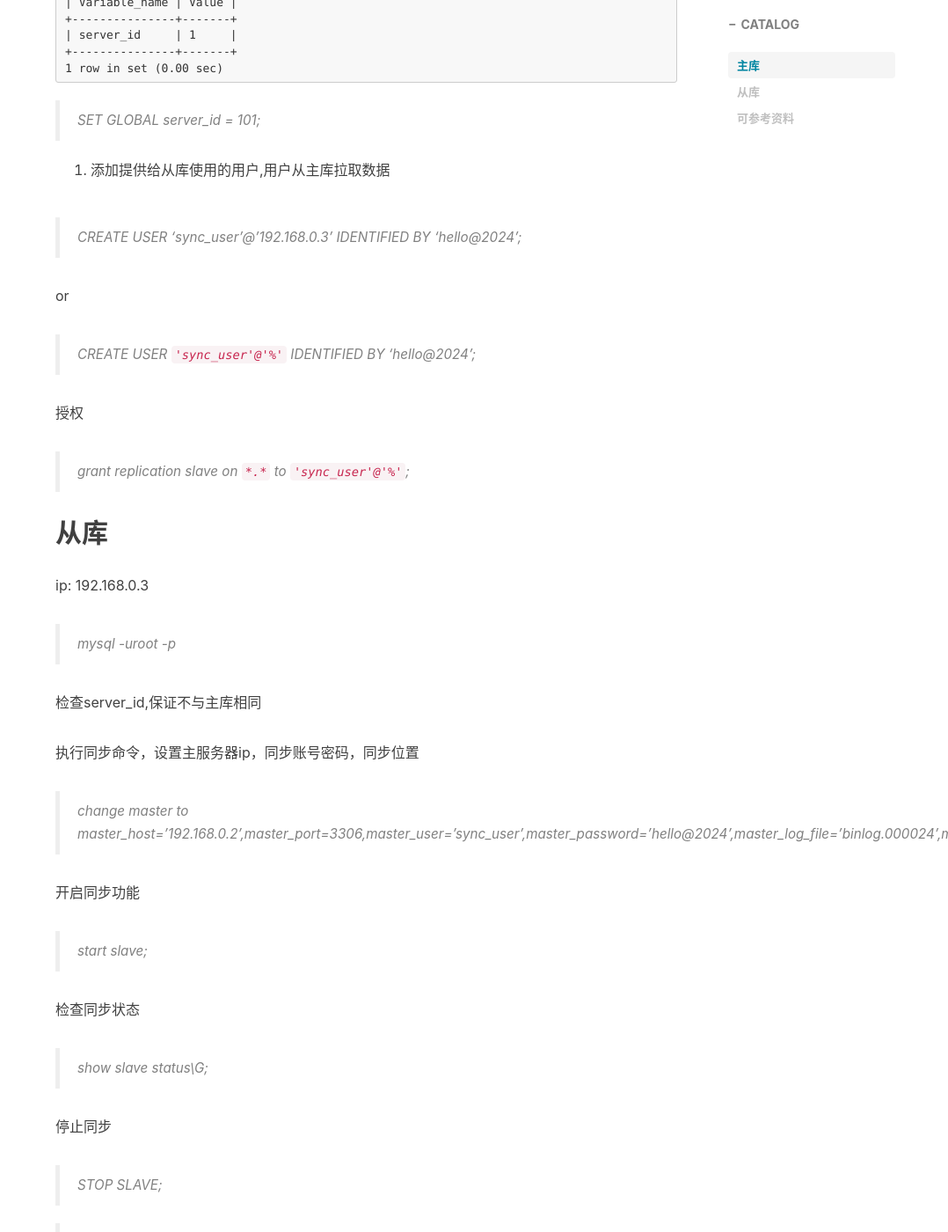
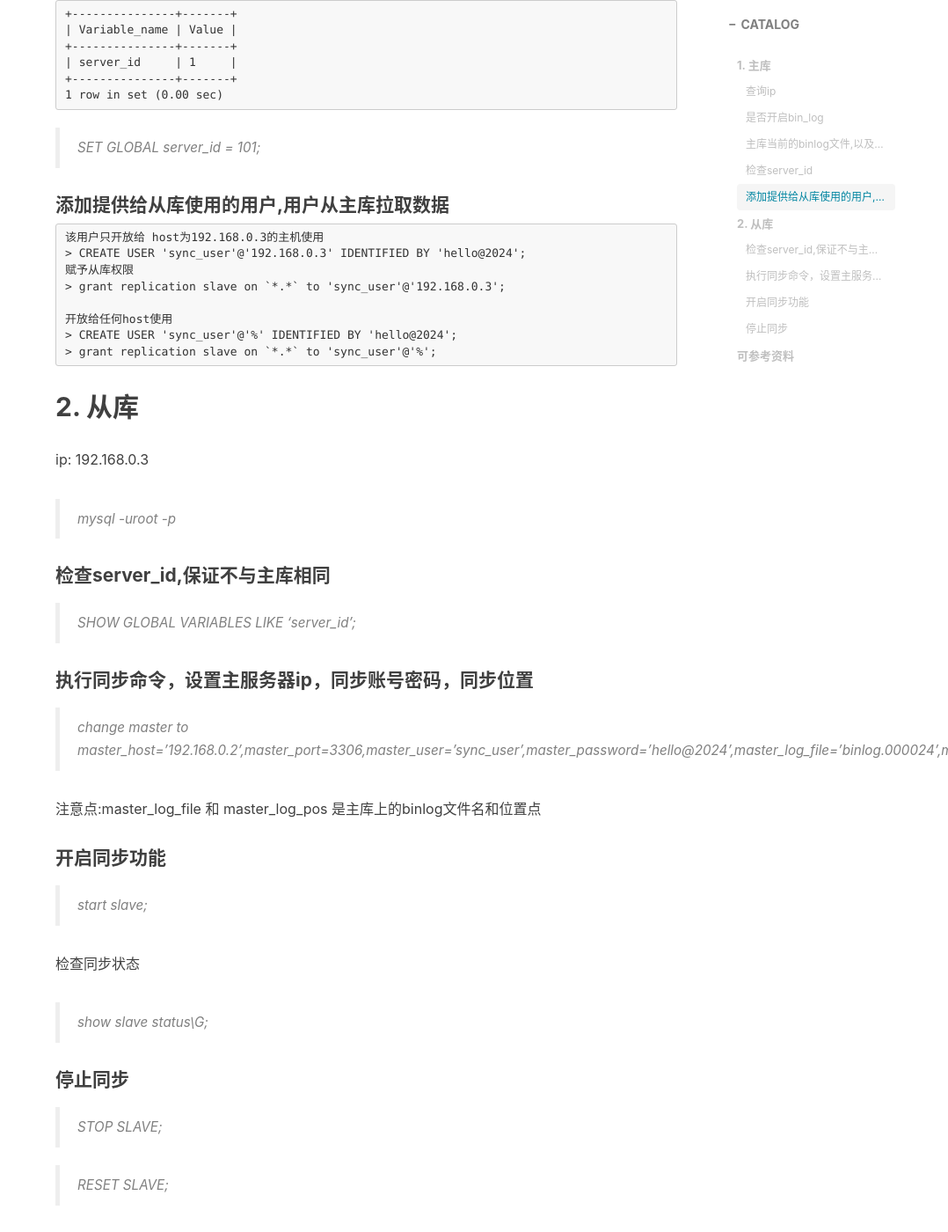
Before and after one commit to morningcat2018/morningcat2018.github.io, a Jekyll site: the page built from _posts/2024-04-18-[MySQL] 主从复制的配置笔记.md, in a window 1280 px wide and 1400 px high, scrolled down 1910 px. Shown: the whole window at 88% size, without its empty margins (202-1280 px from the left). Built offline with Jekyll 4.4.1, drawn with Linux system fonts in a browser that asks for light colours; nearby versions of some CDN libraries; comment, search, counter and statistics services are not loaded; some of the changed text lies outside the part shown.

Commit message:
format binlog

````diff
--- a/_posts/2024-04-18-[MySQL] 主从复制的配置笔记.md
+++ b/_posts/2024-04-18-[MySQL] 主从复制的配置笔记.md
@@ -46,6 +46,8 @@ tags:
 6 rows in set (0.00 sec)
 ```
 
+#### 主库当前的binlog文件,以及Position
+
 > show master status\G;
 
 ```
@@ -75,33 +77,38 @@ Executed_Gtid_Set:
 
 > SET GLOBAL server_id = 101;
 
-4. 添加提供给从库使用的用户,用户从主库拉取数据
-
-> CREATE USER 'sync_user'@'192.168.0.3' IDENTIFIED BY 'hello@2024';
-
-or
-
-> CREATE USER `'sync_user'@'%'` IDENTIFIED BY 'hello@2024';
-
-授权
-
-> grant replication slave on `*.*` to `'sync_user'@'%'`;
+#### 添加提供给从库使用的用户,用户从主库拉取数据
 
 
-## 从库
+```
+该用户只开放给 host为192.168.0.3的主机使用
+> CREATE USER 'sync_user'@'192.168.0.3' IDENTIFIED BY 'hello@2024';
+赋予从库权限
+> grant replication slave on `*.*` to 'sync_user'@'192.168.0.3';
+
+开放给任何host使用
+> CREATE USER 'sync_user'@'%' IDENTIFIED BY 'hello@2024';
+> grant replication slave on `*.*` to 'sync_user'@'%';
+```
+
+## 2. 从库
 
 ip: 192.168.0.3
 
 
 > mysql -uroot -p
 
-检查server_id,保证不与主库相同
+#### 检查server_id,保证不与主库相同
 
-执行同步命令，设置主服务器ip，同步账号密码，同步位置
+> SHOW GLOBAL VARIABLES LIKE 'server_id';
+
+#### 执行同步命令，设置主服务器ip，同步账号密码，同步位置
 
 > change master to master_host='192.168.0.2',master_port=3306,master_user='sync_user',master_password='hello@2024',master_log_file='binlog.000024',master_log_pos=156;
 
-开启同步功能
+注意点:master_log_file 和 master_log_pos 是主库上的binlog文件名和位置点
+
+#### 开启同步功能
 
 > start slave;
 
@@ -109,8 +116,7 @@ ip: 192.168.0.3
 
 > show slave status\G;
 
-
-停止同步
+#### 停止同步
 
 > STOP SLAVE;
 
````
Also changed, not shown: other parts of _posts/2024-04-18-[MySQL] 主从复制的配置笔记.md (+4 -4 lines).
